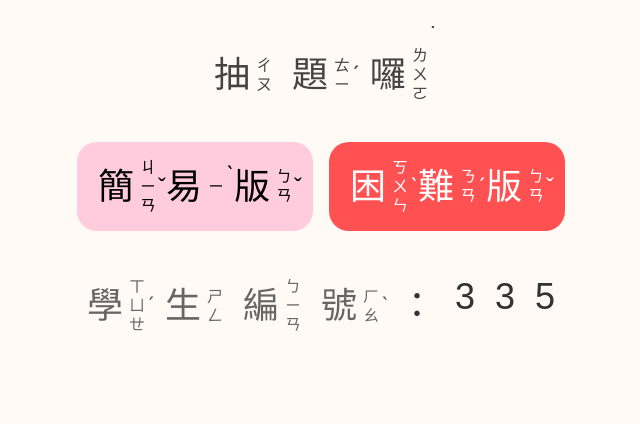
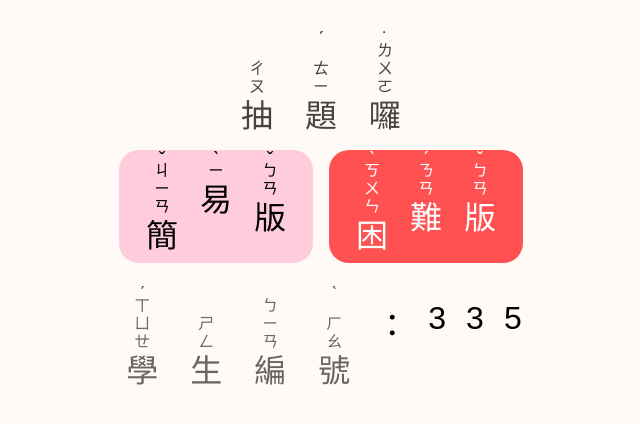
Before and after one commit to yugachen/flower, a plain HTML site: page index.html in a window 1280 px wide. Shown: the whole page, without its empty margins (319-959 px from the left). Drawn offline with Linux system fonts and the light colour scheme; no server answers.

Commit message:
index.html

```diff
--- a/index.html
+++ b/index.html
@@ -11,21 +11,19 @@
       display: flex;
       flex-direction: column;
       align-items: center;
-      justify-content: flex-start;
       padding: 2rem;
     }
     #titleZhuyin {
       display: flex;
       justify-content: center;
-      margin-top: 0;
-      margin-bottom: 1rem;
       flex-wrap: wrap;
       gap: 10px;
+      margin-bottom: 1rem;
     }
     .controls {
-      margin: 1rem;
       display: flex;
       gap: 1rem;
+      margin-bottom: 1rem;
     }
     button {
       padding: 0.6rem 1rem;
@@ -33,27 +31,22 @@
       border: none;
       border-radius: 20px;
       cursor: pointer;
-      transition: all 0.3s ease;
-      display: flex;
-      flex-wrap: wrap;
-      justify-content: center;
-      align-items: center;
+      transition: 0.3s;
     }
     button:hover {
       opacity: 0.9;
+    }
+    button.easy {
+      background-color: #ffccdd;
+      color: black;
     }
     button.hard {
       background-color: #FF5151;
       color: white;
     }
-    button.easy {
-      background-color: #ffccdd;
-      color: black;
-    }
     .result, #studentID {
-      margin-top: 1.5rem;
+      margin-top: 1rem;
       font-size: 1.5rem;
-      color: #333;
       display: flex;
       flex-wrap: wrap;
       justify-content: center;
@@ -61,7 +54,10 @@
     }
     .flowers {
       margin-top: 1rem;
-      font-size: 2.5rem;
+      display: flex;
+      flex-wrap: wrap;
+      justify-content: center;
+      gap: 5px;
       animation: pop 0.4s ease-out;
     }
     @keyframes pop {
@@ -70,48 +66,32 @@
     }
     .zhuyin-wrap {
       position: relative;
-      display: flex;
-      flex-direction: row;
+      display: inline-flex;
+      flex-direction: column-reverse;
       align-items: center;
-      margin: 5px;
+      width: 50px;
+      margin: 2px;
       color: inherit;
     }
-    .zhuyin-wrap .char {
-      font-size: 36px;
+    .char {
+      font-size: 32px;
       line-height: 1;
-      color: inherit;
     }
-    .zhuyin-wrap .bopomofo-block {
+    .bopomofo-block {
       display: flex;
       flex-direction: column;
-      justify-content: center;
       align-items: center;
-      margin-left: 6px;
       font-size: 16px;
-      text-align: center;
-      height: 60px;
-      gap: 3px;
-      color: inherit;
+      line-height: 1;
+      margin-bottom: 4px;
     }
-    .zhuyin-wrap .bopomofo-block .bpmf {
-      line-height: 1;
-      color: inherit;
+    .bpmf {
+      margin: 1px 0;
     }
-    .zhuyin-wrap .tone {
+    .tone {
       position: absolute;
-      right: -10px;
-      top: 50%;
-      transform: translateY(-50%);
-      font-size: 24px;
-      color: inherit;
-    }
-    .zhuyin-wrap .light-tone {
-      position: absolute;
-      top: -24px;
-      left: calc(100% + 6px);
-      transform: translateX(-50%);
-      font-size: 24px;
-      color: inherit;
+      top: -14px;
+      font-size: 20px;
     }
   </style>
 </head>
@@ -148,26 +128,13 @@ let currentID = null;
 let isDrawing = false;
 
 const zhuyinMap = {
-  "抽": "ㄔㄡ",
-  "題": "ㄊㄧˊ",
-  "囉": "ㄌㄨㄛ˙",
-  "簡": "ㄐㄧㄢˇ",
-  "易": "ㄧˋ",
-  "版": "ㄅㄢˇ",
-  "困": "ㄎㄨㄣˋ",
-  "難": "ㄋㄢˊ",
-  "粉": "ㄈㄣˇ",
-  "紅": "ㄏㄨㄥˊ",
-  "綠": "ㄌㄩˋ",
-  "藍": "ㄌㄢˊ",
-  "黃": "ㄏㄨㄤˊ",
-  "紫": "ㄗˇ",
-  "花": "ㄏㄨㄚ",
-  "朵": "ㄉㄨㄛˇ",
-  "學": "ㄒㄩㄝˊ",
-  "生": "ㄕㄥ",
-  "編": "ㄅㄧㄢ",
-  "號": "ㄏㄠˋ"
+  "抽":"ㄔㄡ", "題":"ㄊㄧˊ", "囉":"ㄌㄨㄛ˙",
+  "簡":"ㄐㄧㄢˇ", "易":"ㄧˋ", "版":"ㄅㄢˇ",
+  "困":"ㄎㄨㄣˋ", "難":"ㄋㄢˊ",
+  "粉":"ㄈㄣˇ", "紅":"ㄏㄨㄥˊ",
+  "綠":"ㄌㄩˋ", "藍":"ㄌㄢˊ", "黃":"ㄏㄨㄤˊ", "紫":"ㄗˇ",
+  "花":"ㄏㄨㄚ", "朵":"ㄉㄨㄛˇ",
+  "學":"ㄒㄩㄝˊ", "生":"ㄕㄥ", "編":"ㄅㄧㄢ", "號":"ㄏㄠˋ"
 };
 
 function createZhuyinBlock(char, color="#333") {
@@ -185,10 +152,12 @@ function createZhuyinBlock(char, color="#333") {
     bopomofoBlock.className = 'bopomofo-block';
     let sound = zhuyinMap[char];
     let tone = "";
+
     if (sound.includes("ˇ")) tone = "ˇ";
     if (sound.includes("ˋ")) tone = "ˋ";
     if (sound.includes("ˊ")) tone = "ˊ";
     if (sound.includes("˙")) tone = "˙";
+
     sound = sound.replace(/[ˇˋˊ˙ˉ]/g, '');
 
     [...sound].forEach(s => {
@@ -197,18 +166,12 @@ function createZhuyinBlock(char, color="#333") {
       bpmfDiv.innerText = s;
       bopomofoBlock.appendChild(bpmfDiv);
     });
+
     wrap.appendChild(bopomofoBlock);
 
-    if (tone && tone !== "ˉ") {
+    if (tone) {
       const toneDiv = document.createElement('div');
-      if (tone === "˙") {
-        toneDiv.className = 'light-tone';
-      } else {
-        toneDiv.className = 'tone';
-        if (char === "易") {
-          toneDiv.style.top = "30%"; // 特別讓「易」字的四聲稍微偏上
-        }
-      }
+      toneDiv.className = 'tone';
       toneDiv.innerText = tone;
       wrap.appendChild(toneDiv);
     }
@@ -243,7 +206,7 @@ function renderStudentID() {
     } else {
       const span = document.createElement('span');
       span.innerText = c;
-      span.style.fontSize = "36px";
+      span.style.fontSize = "32px";
       span.style.margin = "5px";
       container.appendChild(span);
     }
@@ -278,17 +241,18 @@ function draw() {
   flowerDisplay.innerHTML = "";
 
   let description = "";
+
   if (mode === "easy") {
     const count = Math.floor(Math.random() * 3) + 3;
     const color = colors[Math.floor(Math.random() * colors.length)];
     description = `${count}朵${color}花`;
     for (const c of description) {
-      if (zhuyinMap[c] !== undefined) {
-        resultText.appendChild(createZhuyinBlock(c, "#333"));
+      if (zhuyinMap[c]) {
+        resultText.appendChild(createZhuyinBlock(c));
       } else {
         const span = document.createElement('span');
         span.innerText = c;
-        span.style.fontSize = "36px";
+        span.style.fontSize = "32px";
         span.style.margin = "5px";
         resultText.appendChild(span);
       }
@@ -296,8 +260,8 @@ function draw() {
     for (let i = 0; i < count; i++) {
       const img = document.createElement("img");
       img.src = flowerImageMap[color];
-      img.style.width = "100px";
-      img.style.margin = "0 5px";
+      img.style.width = "80px";
+      img.style.margin = "5px";
       flowerDisplay.appendChild(img);
     }
   } else {
@@ -321,22 +285,23 @@ function draw() {
     description = parts.join("＋");
 
     for (const c of description) {
-      if (zhuyinMap[c] !== undefined) {
-        resultText.appendChild(createZhuyinBlock(c, "#333"));
+      if (zhuyinMap[c]) {
+        resultText.appendChild(createZhuyinBlock(c));
       } else {
         const span = document.createElement('span');
         span.innerText = c;
-        span.style.fontSize = "36px";
+        span.style.fontSize = "32px";
         span.style.margin = "5px";
         resultText.appendChild(span);
       }
     }
+
     for (const [color, count] of Object.entries(combo)) {
       for (let i = 0; i < count; i++) {
         const img = document.createElement("img");
         img.src = flowerImageMap[color];
         img.style.width = "80px";
-        img.style.margin = "0 5px";
+        img.style.margin = "5px";
         flowerDisplay.appendChild(img);
       }
     }
@@ -352,7 +317,6 @@ function draw() {
       time: new Date().toISOString()
     })
   })
-  .then(res => res.json())
   .then(() => {
     isDrawing = false;
     currentID++;
@@ -360,7 +324,7 @@ function draw() {
   })
   .catch(() => {
     isDrawing = false;
-    alert("上傳失敗，請稍後重試！");
+    alert("上傳失敗，請稍後再試！");
   });
 }
 
```
